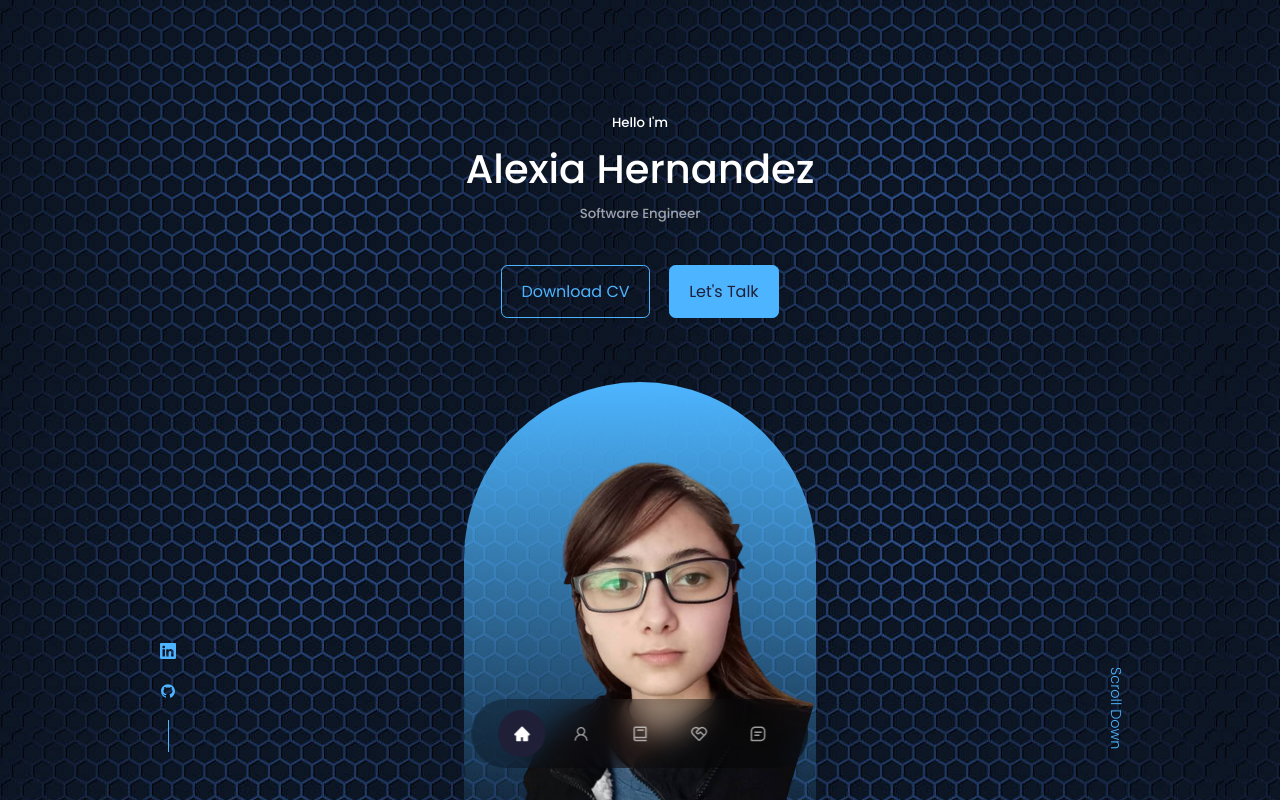
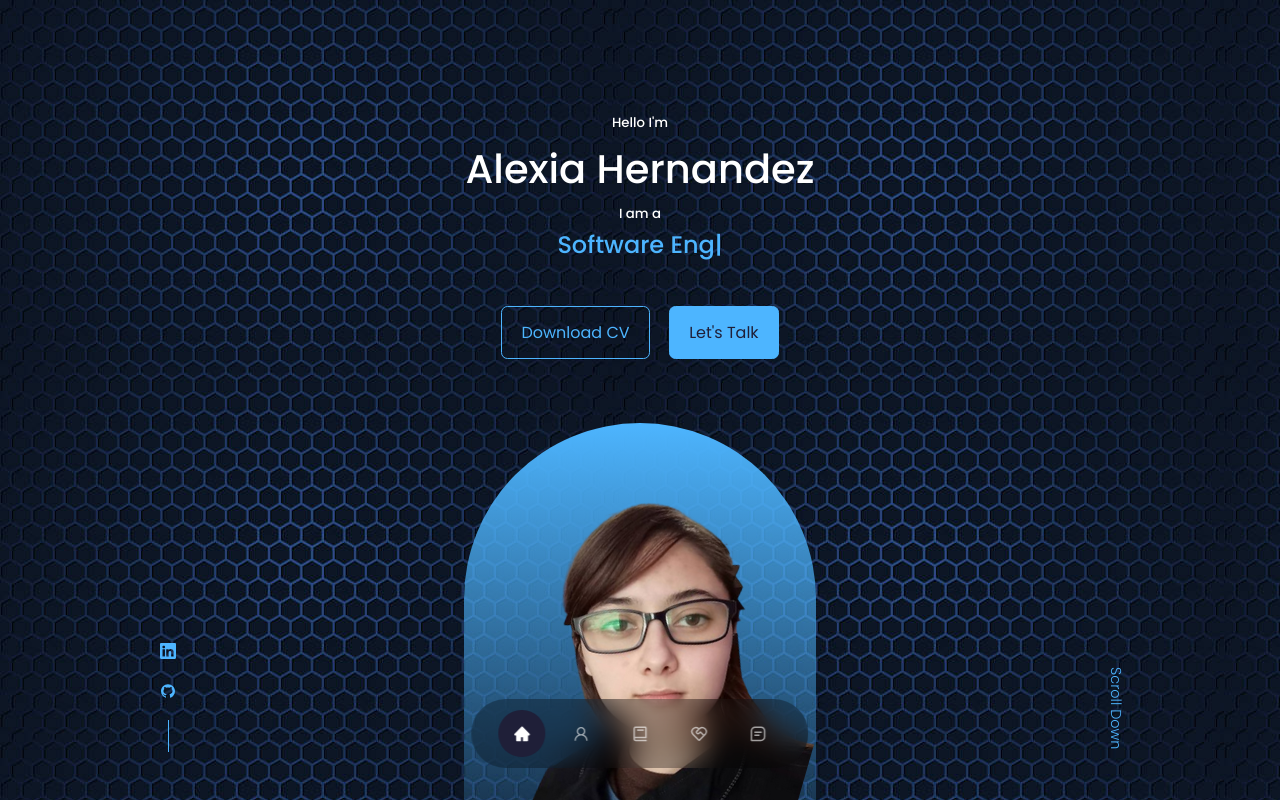
Before and after one commit to Alexlife2002003/react-portfolio, a React (Create React App) app: page / in a window 1280 px wide. Shown: the top 800 px of the page. Built offline with nearby package versions, Linux system fonts and the light colour scheme.

Commit message:
animation added to header

```diff
--- a/package.json
+++ b/package.json
@@ -11,7 +11,8 @@
     "react": "^18.2.0",
     "react-dom": "^18.2.0",
     "react-icons": "^4.10.1",
-    "react-scripts": "5.0.1",
+    "react-scripts": "^5.0.1",
+    "react-type-animation": "^3.1.0",
     "web-vitals": "^2.1.4"
   },
   "scripts": {
--- a/src/components/header/Header.jsx
+++ b/src/components/header/Header.jsx
@@ -3,13 +3,18 @@ import './header.css'
 import CTA from './CTA'
 import ME from '../../assets/me.png'
 import HeaderSocials from './HeaderSocials'
+import {TypeAnimation } from 'react-type-animation'
 const Header = () => {
   return (
     <header>
       <div className="container header_container">
         <h5>Hello I'm</h5>
         <h1>Alexia Hernandez</h1>
-        <h5 className="text-light">Software Engineer</h5>
+        <h5>I am a </h5>
+        <h2 className='text-primary'><TypeAnimation sequence={['Web Developer',2000,'Software Engineer',2000]}
+        speed={50}
+        wrapper='span'
+        repeat={Infinity} /></h2>
         <CTA />
         <HeaderSocials />
         <div className="me">
--- a/src/index.css
+++ b/src/index.css
@@ -74,6 +74,9 @@ section > h2{
 .text-light{
     color: var(--color-light);
 }
+.text-primary{
+    color: var(--color-primary);
+}
 
 a{
     color: var(--color-primary);
```
Also changed, not shown: 1 other file (tests, documents, lock files or other folders).
